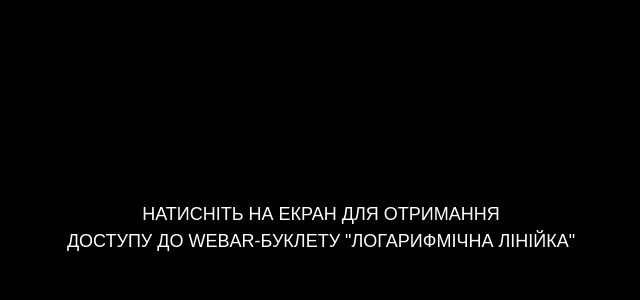
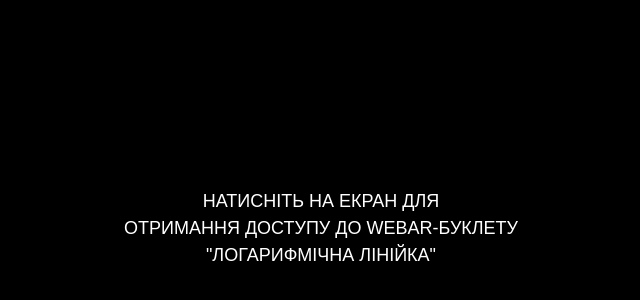
Before and after one commit to papakrimskiy/Web-AR-Example, a plain HTML site: page index.html in a window 1280 px wide. Shown: the part 172-472 px from the top of the page, without its empty margins (319-959 px from the left). Drawn offline with nearby package versions, Linux system fonts and the light colour scheme.

Commit message:
Changed by GitHub

```diff
--- a/index.html
+++ b/index.html
@@ -27,9 +27,11 @@
                 text-transform: uppercase; font-family: Arial, Helvetica, sans-serif; font-weight: 400; line-height: 1.5em; font-size: large; white-space: nowrap;
                 user-select: none; pointer-events: none;
             ">
-            Натисніть на екран для отримання
+            Натисніть на екран для
             <br>
-            доступу до WebAR-буклету "Логарифмічна лінійка"
+            отримання доступу до WebAR-буклету
+            <br>
+            "Логарифмічна лінійка"
         </div>
     </div>
 
```
